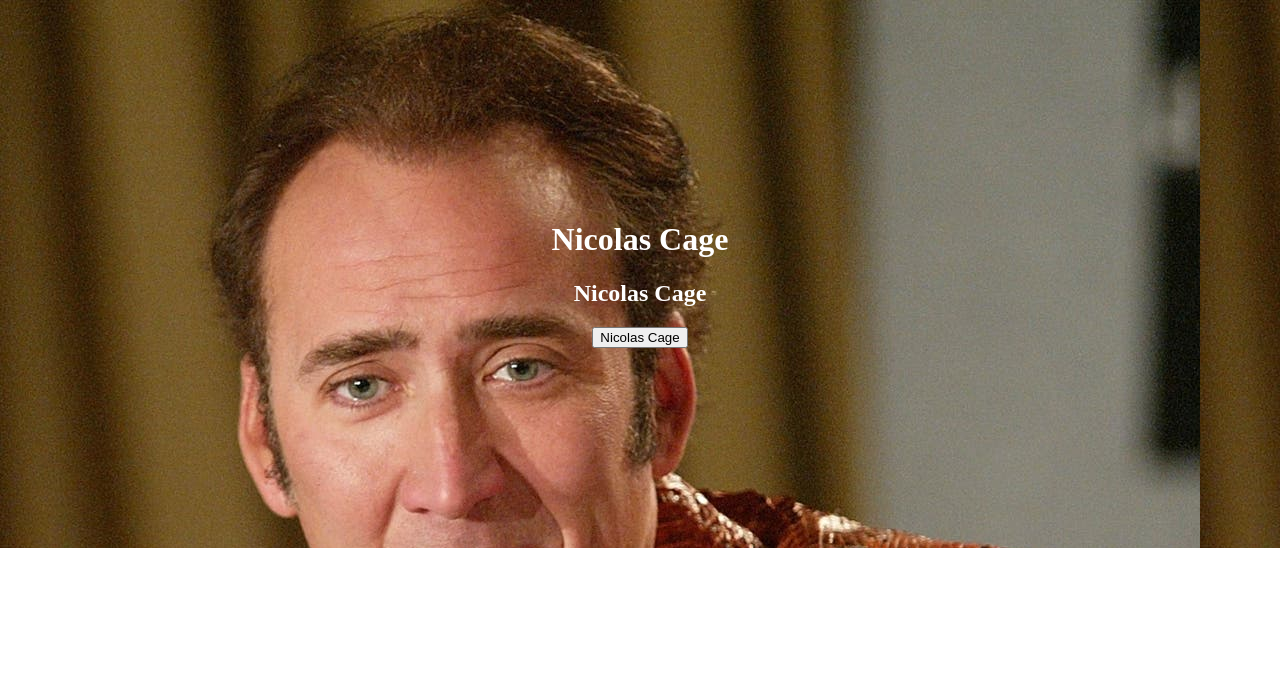
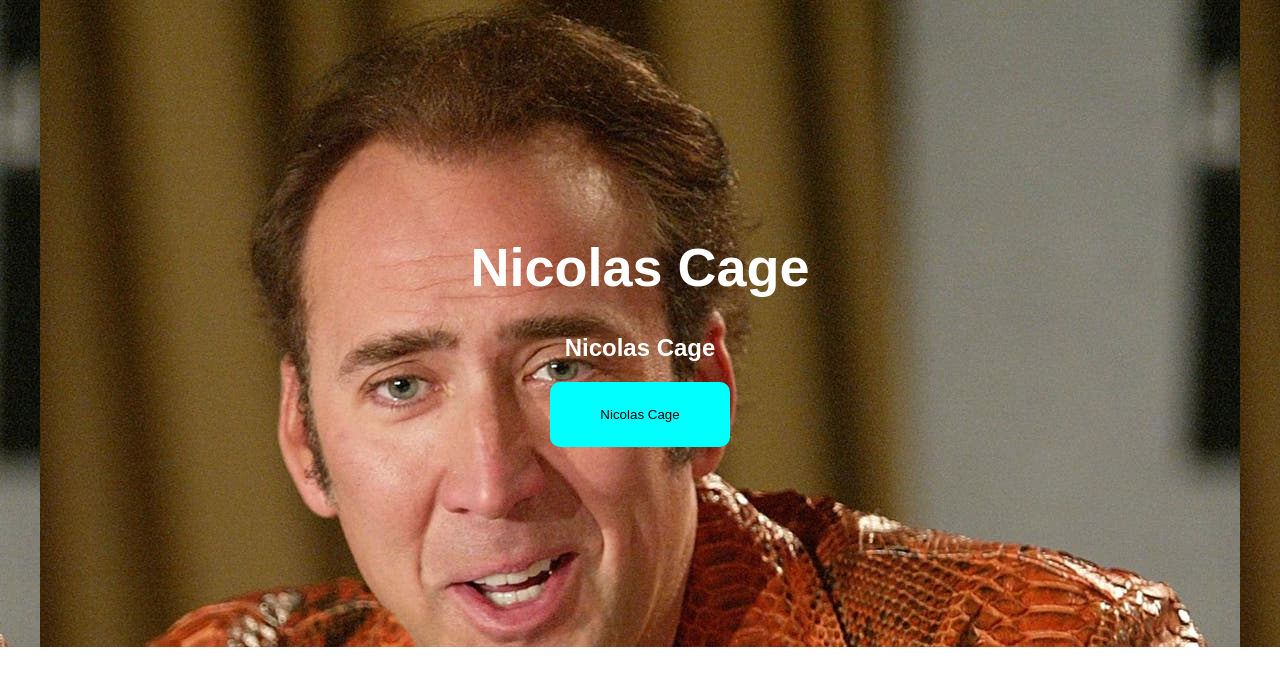
Before and after one commit to nicolorenzo/ctd-t2-gde, a plain HTML site: page Front-End-01/Aula-10/index.html in a window 1280 px wide. Drawn offline with Linux system fonts and the light colour scheme.

Commit message:
box model

```diff
--- a/Front-End-01/Aula-10/css/style.css
+++ b/Front-End-01/Aula-10/css/style.css
@@ -4,11 +4,22 @@
 body {
   padding: 0;
   margin: 0;
+  font-family: Arial, Helvetica, sans-serif;
 }
-.box-model {
+h1 {
+  font-size: 54px;
+}
+.banner {
   width: 100%;
   padding: 200px 0;
-  background: url("../images/bg.jpg");
+  background: url("../images/bg.jpg") center top;
   text-align: center;
   color: white;
 }
+
+button {
+  background-color: aqua;
+  padding: 25px 50px;
+  border-radius: 10px;
+  border-style: none;
+}
--- a/Front-End-01/Aula-10/index.html
+++ b/Front-End-01/Aula-10/index.html
@@ -6,7 +6,7 @@
     <link rel="stylesheet" href="css/style.css">
 </head>
 <body>
-    <div class="box-model">
+    <div class="banner">
         <h1>Nicolas Cage</h1>
         <h2>Nicolas Cage</h2>
         <button>Nicolas Cage</button>
```
Also changed, not shown: 1 other file.
